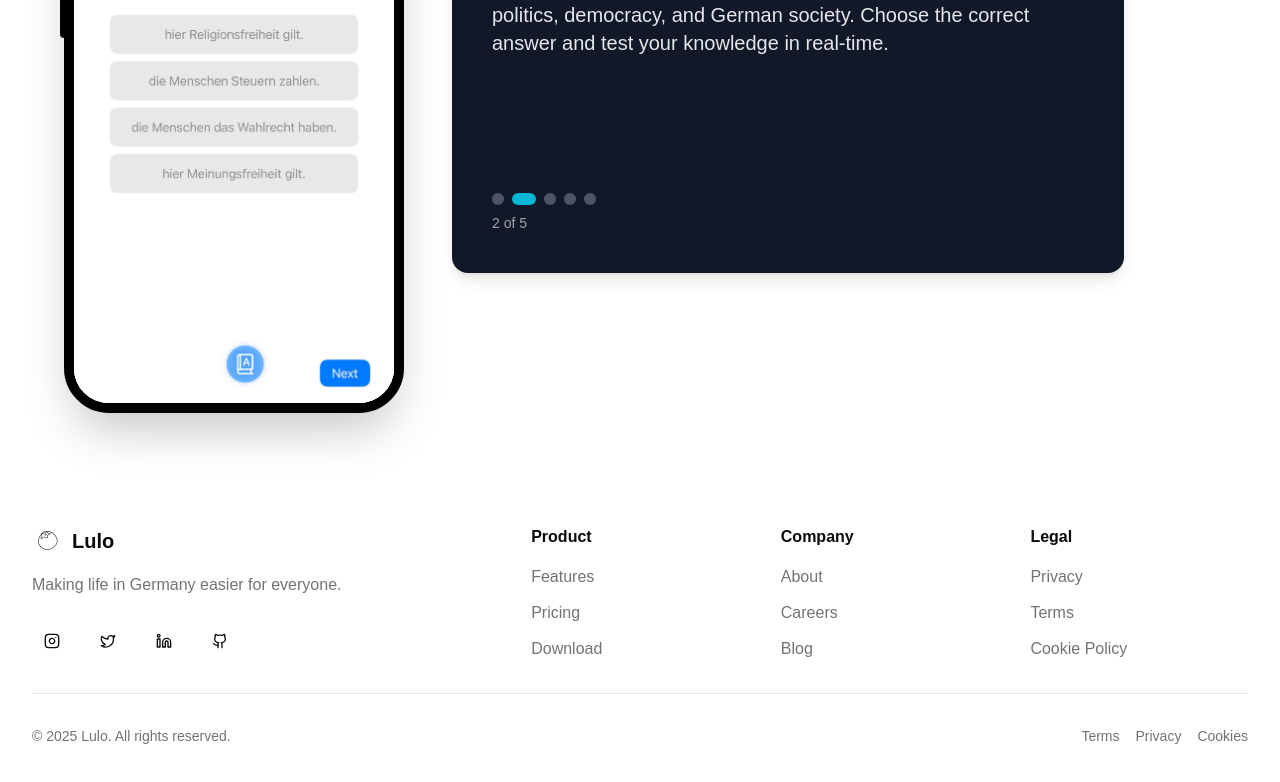
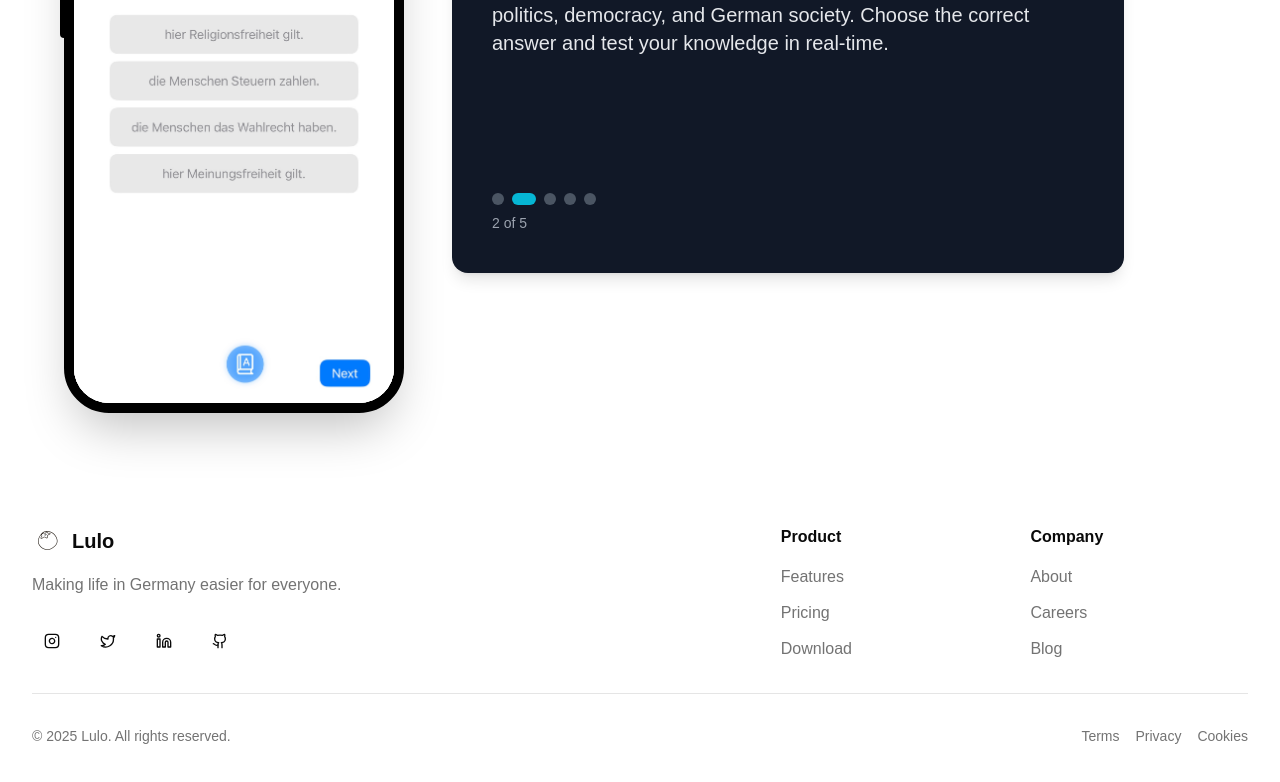
Before and after one commit to yesid-lopez/deu-landing, a Next.js app: page / in a window 1280 px wide. Shown: the part 1131-1913 px from the top of the page. Built offline with nearby package versions, Linux system fonts and the light colour scheme.

Commit message:
Update Footer component with new LuloAI domain links and adjust layout grid

```diff
--- a/src/components/footer.tsx
+++ b/src/components/footer.tsx
@@ -44,17 +44,9 @@ const Footer = () => {
     {
       title: "Company",
       links: [
-        { label: "About", href: "https://luloai.yesidlopez.de" },
-        { label: "Careers", href: "https://luloai.yesidlopez.de" },
-        { label: "Blog", href: "https://luloai.yesidlopez.de" },
-      ],
-    },
-    {
-      title: "Legal",
-      links: [
-        { label: "Privacy", href: "/privacy" },
-        { label: "Terms", href: "/terms" },
-        { label: "Cookie Policy", href: "/cookies" },
+        { label: "About", href: "https://deu.luloai.com/about" },
+        { label: "Careers", href: "https://deu.luloai.com" },
+        { label: "Blog", href: "https://deu.luloai.com" },
       ],
     },
   ];
@@ -64,7 +56,7 @@ const Footer = () => {
       <div className="container mx-auto max-w-7xl">
         <div className="grid grid-cols-1 md:grid-cols-2 lg:grid-cols-5 gap-8">
           {/* Logo and Social Section */}
-          <div className="lg:col-span-2">
+          <div className="lg:col-span-3">
             <div className="flex items-center space-x-2 mb-4">
               <div className="w-8 h-8">
                 <LuloIcon />
```
